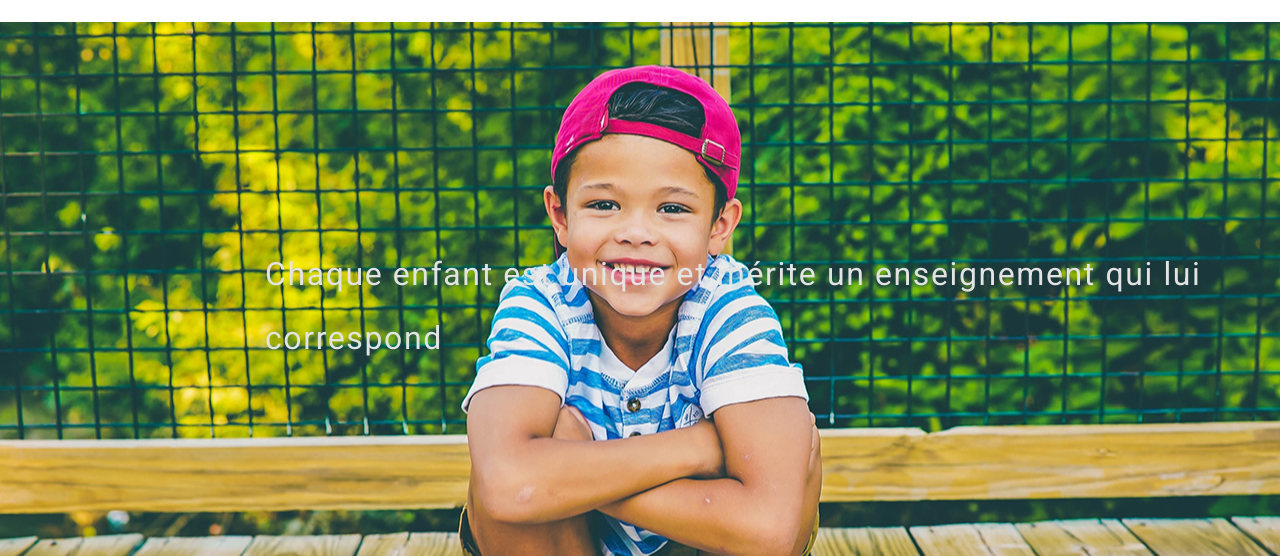
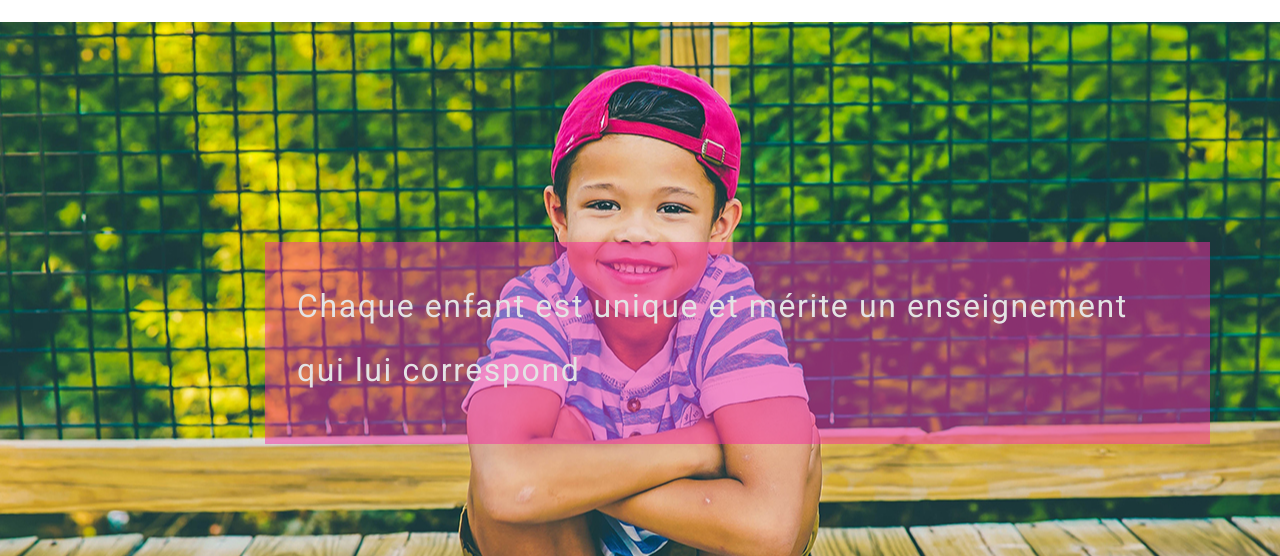
Before and after one commit to midjoule/lifeschool, a Jekyll site: the page built from index.html, in a window 1280 px wide and 1400 px high, scrolled down 778 px. Shown: the part 844-1400 px from the top of the window. Built offline with Jekyll 4.4.1, drawn with Linux system fonts in a browser that asks for light colours; nearby versions of some CDN libraries; some web fonts are replaced.

Commit message:
Update airspace.css

```diff
--- a/css/airspace.css
+++ b/css/airspace.css
@@ -150,10 +150,11 @@ font header .navbar-default .navbar-nav li a:hover {
   font-family: 'Roboto', sans-serif;
   font-weight: 400;
   font-size: xx-large;
-  font-color: rgb(247,45,163);
+  font-color: whitesmoke;
   letter-spacing: 0.05em;
-  padding-bottom: 2em;
+  padding: 1em;
   line-height: 2em;
+  background-color: rgba(247, 45, 163, 0.5);
 }
 
 #feature .block p, #slider .block p, #philo .block p {
```
